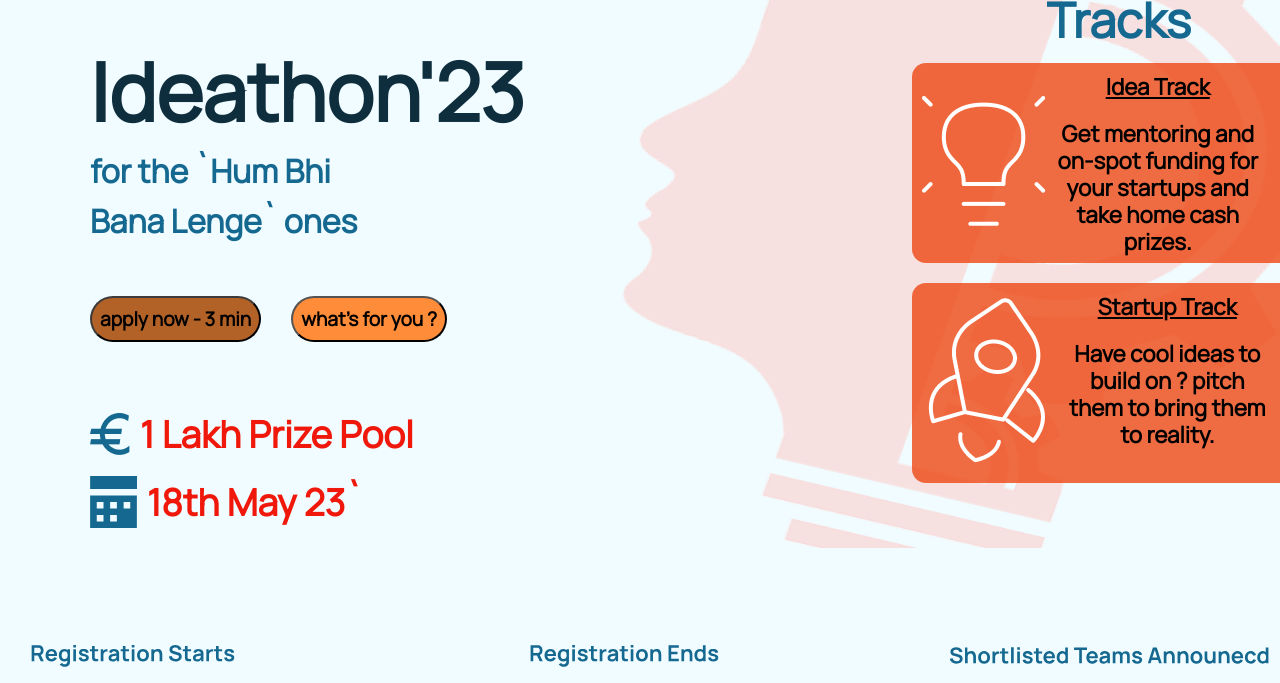
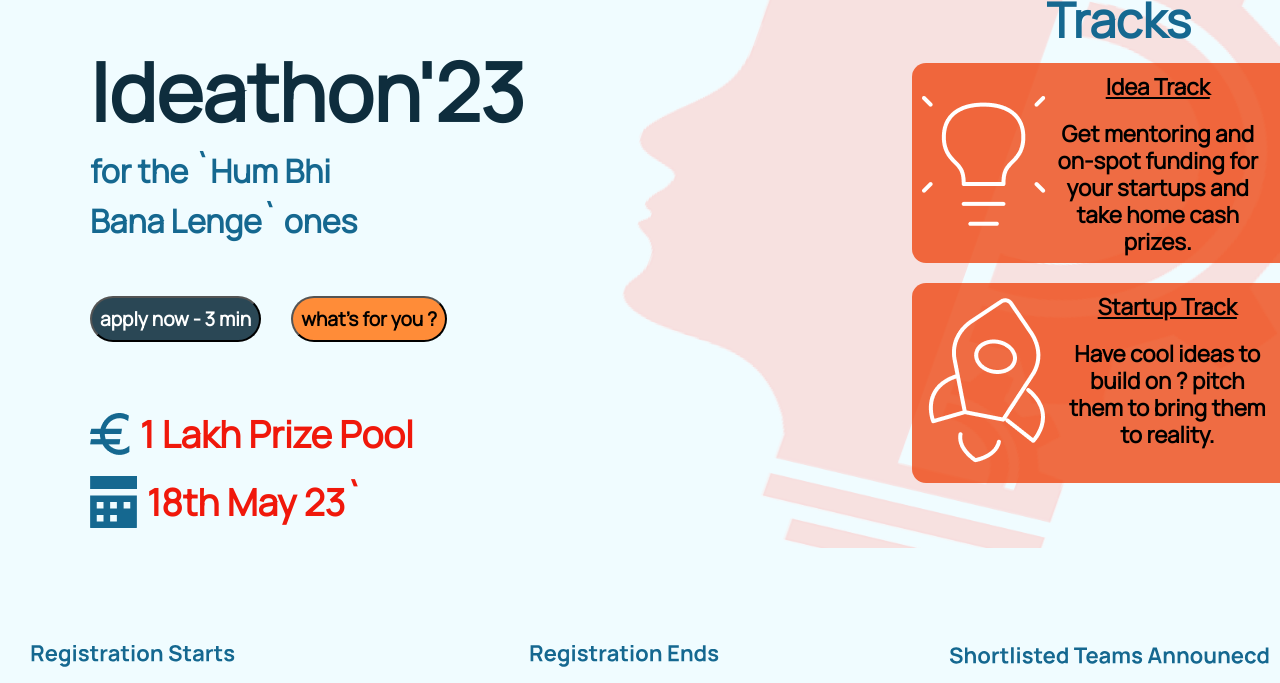
Before and after one commit to ecellenigma/ideathon2023, a plain HTML site: page index.html in a window 1280 px wide. In both pictures the pointer is over the button "apply now - 3 min". Shown: the part 116-799 px from the top of the page. Drawn offline with Linux system fonts and the light colour scheme; a script that the page names is missing.

Commit message:
commit all

```diff
--- a/styles.css
+++ b/styles.css
@@ -112,7 +112,9 @@ button{
 
 button:hover{
     cursor: pointer;
-    filter: brightness(0.7);
+    color:white;
+    /* filter: brightness(1.02); */
+    background: #0e2d3ddf;
 }
 
 .prize, .date{
```
